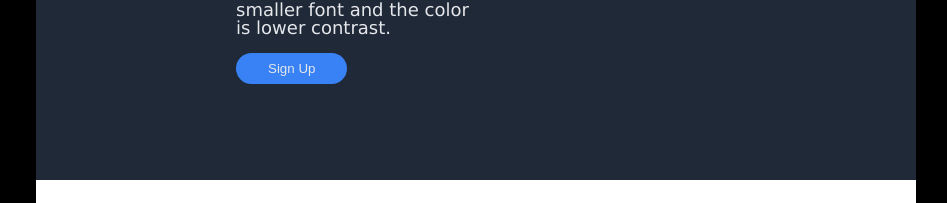
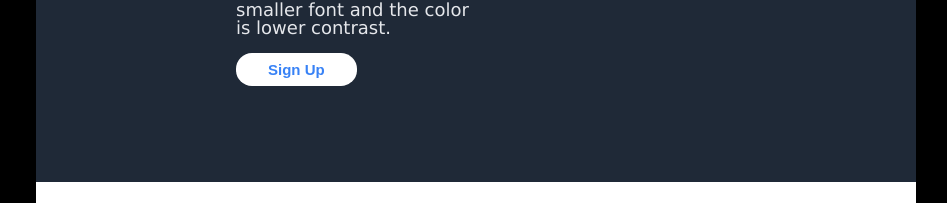
Before and after one commit to tohkev/project-landing-page, a plain HTML site: page index.html in a window 1280 px wide. In both pictures the pointer is over the button "Sign Up". Shown: the part 437-640 px from the top of the page, without its empty margins (164-1111 px from the left). Drawn offline with Linux system fonts and the light colour scheme.

Commit message:
Added hover styles

```diff
--- a/styles.css
+++ b/styles.css
@@ -94,6 +94,13 @@ h1 {
   border: none;
   color: #e5e7eb;
   border-radius: 1rem;
+  font-weight: 600;
+  font-size: 15px;
+}
+
+.intro .left button:hover {
+  background-color: white;
+  color: #3882f6;
 }
 
 /* ********************************SECTION 2***************************************** */
```
